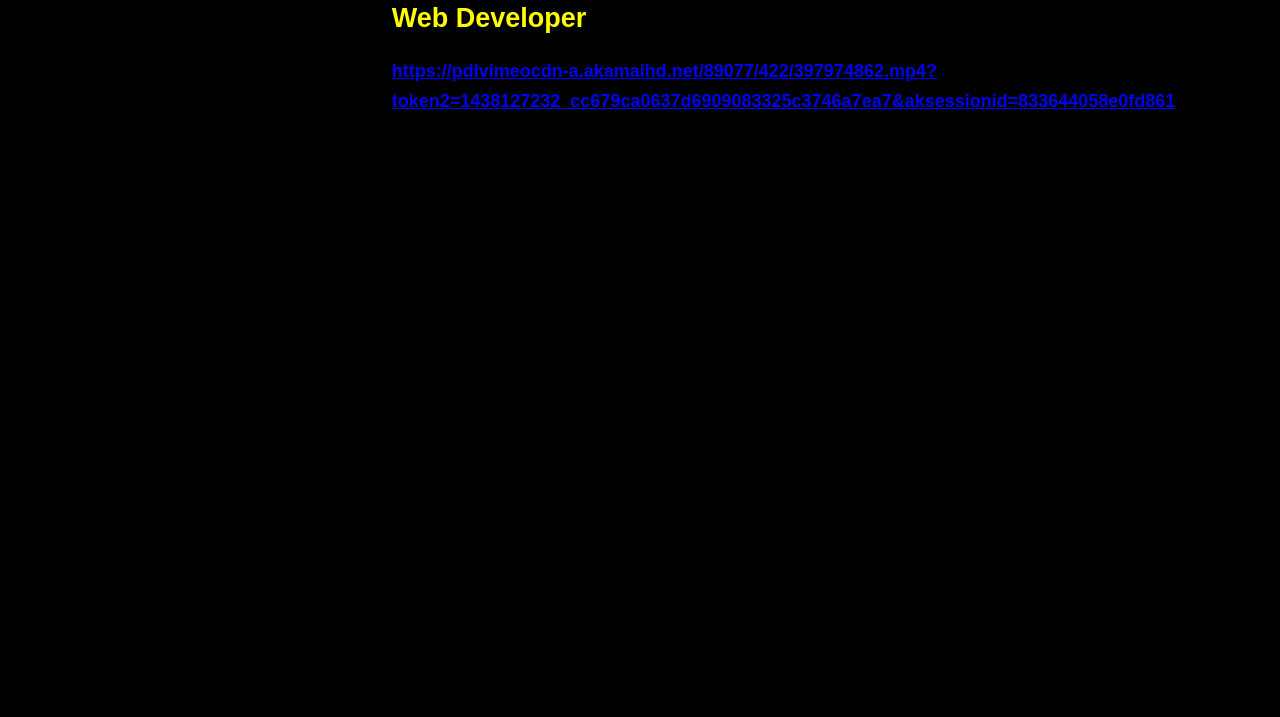
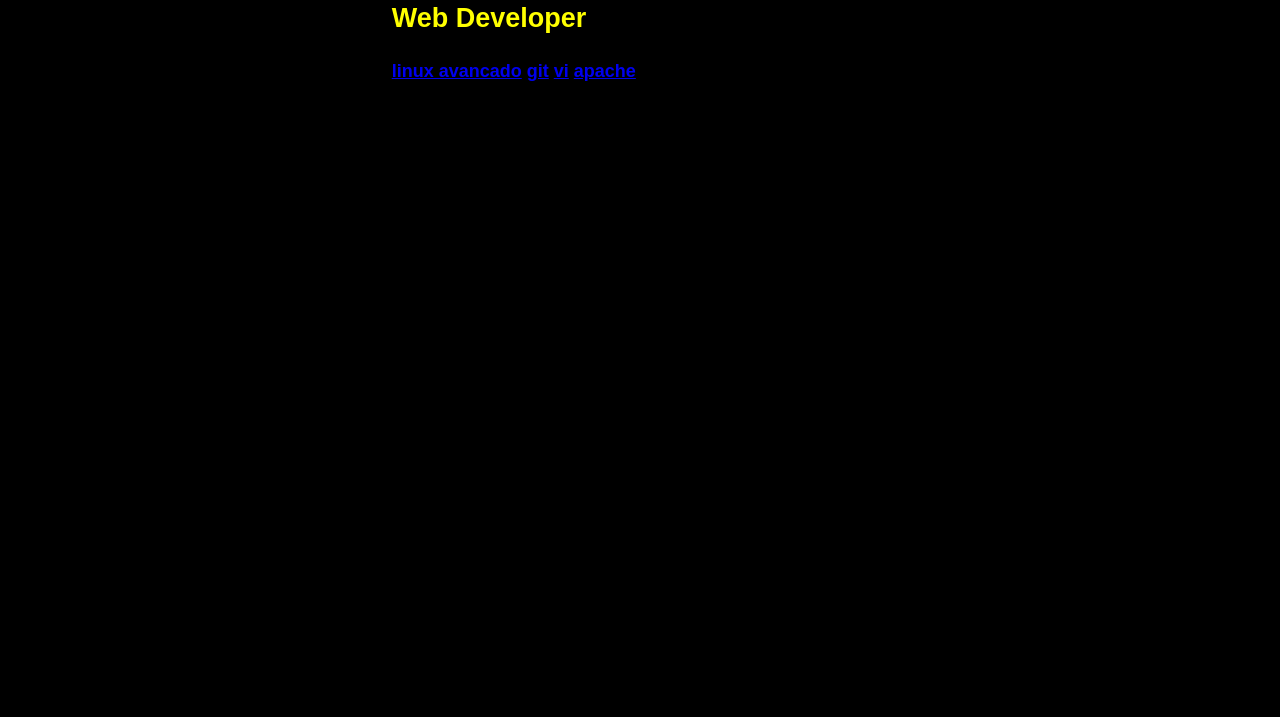
Before and after one commit to danvitoriano/danvitoriano.github.io, a plain HTML site: page index.html in a window 1280 px wide. Shown: the part 83-800 px from the top of the page. Drawn offline with Linux system fonts and the light colour scheme.

Commit message:
Update index.html

```diff
--- a/index.html
+++ b/index.html
@@ -35,7 +35,11 @@
     <div id="main-content">
       <h1>Danilo Vitoriano,</h1>
       <h2>Web Developer</h2>
-      <a href="https://pdlvimeocdn-a.akamaihd.net/89077/422/397974862.mp4?token2=1438127232_cc679ca0637d6909083325c3746a7ea7&amp;aksessionid=833644058e0fd861">https://pdlvimeocdn-a.akamaihd.net/89077/422/397974862.mp4?token2=1438127232_cc679ca0637d6909083325c3746a7ea7&amp;aksessionid=833644058e0fd861</a>
+      <a href="https://pdlvimeocdn-a.akamaihd.net/89077/422/397974862.mp4?token2=1438127232_cc679ca0637d6909083325c3746a7ea7&amp;aksessionid=833644058e0fd861">linux avancado</a>
+      <a href="https://pdlvimeocdn-a.akamaihd.net/10831/159/395709434.mp4?token2=1438129559_e7c75e716703104e40809042076969ad&aksessionid=4f248de4e9e878f6">git</a>
+      <a href="https://pdlvimeocdn-a.akamaihd.net/30161/609/396984327.mp4?token2=1438127858_221ca5ec5f54554864c14ce590168b5e&amp;aksessionid=f58317d6927c3884">vi</a>
+      <a href="https://pdlvimeocdn-a.akamaihd.net/67360/245/397611036.mp4?token2=1438128257_3714faee3db98a4ac4c282224d8986ca&aksessionid=b25b3f27a951c4b5">apache</a>
+
     </div>
     <div id="sidebar">Sidebar</div>
     <div id="footer">Footer</div>
```
